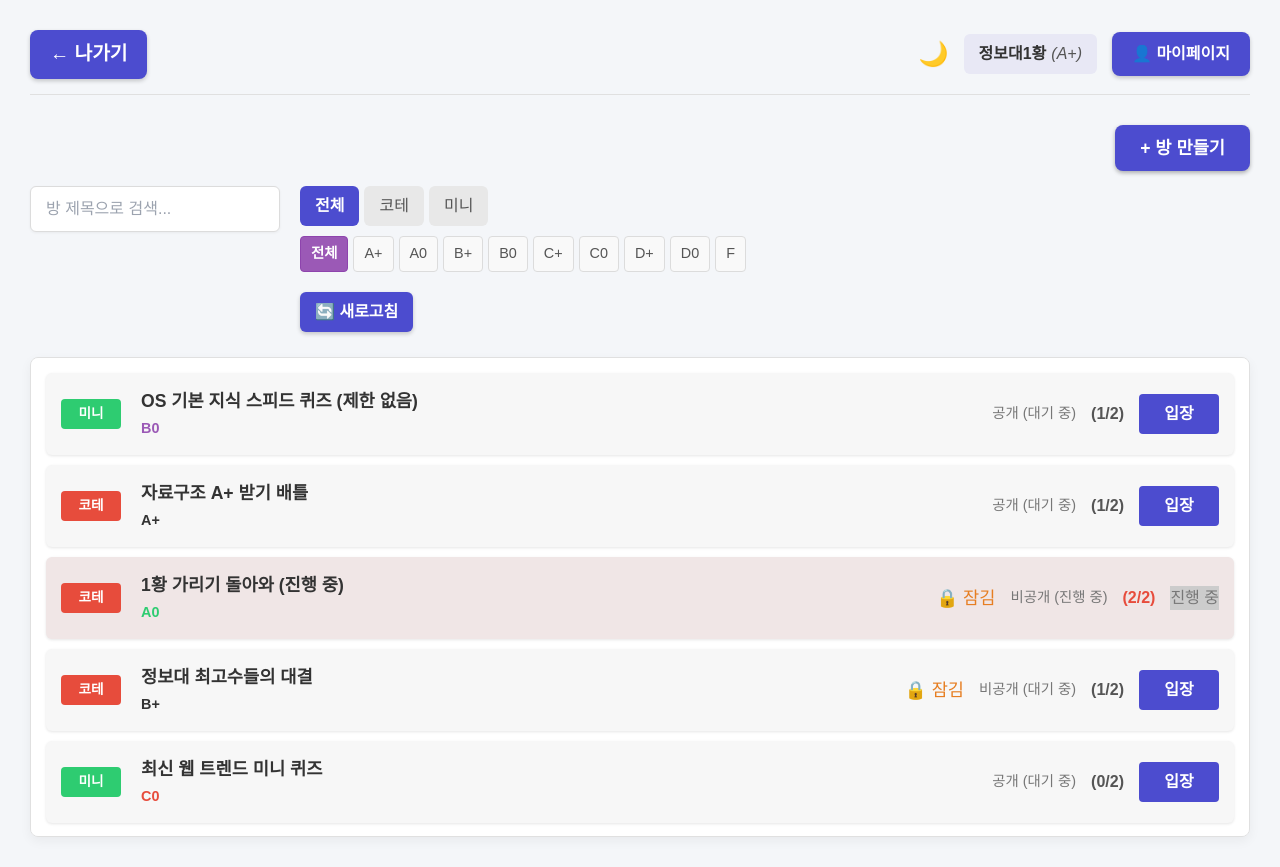
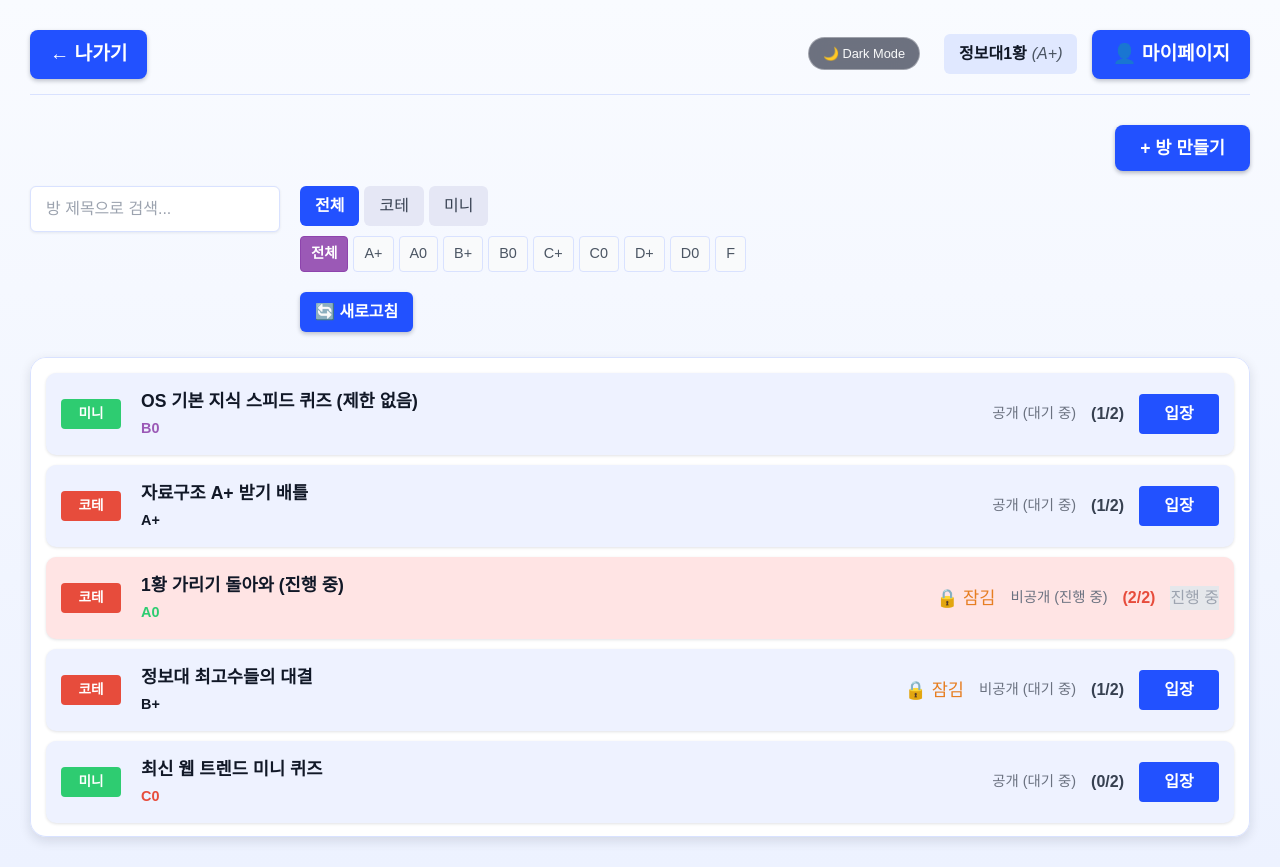
Before and after one commit to InThon-team5/inthon, a React (Vite) app: page /lobby in a window 1280 px wide. Built offline with nearby package versions, Linux system fonts and the light colour scheme; the HTML template or start-up script is replaced by a standard one.

Commit message:
feat: 디자인 통일

```diff
--- a/src/pages/LobbyPage.tsx
+++ b/src/pages/LobbyPage.tsx
@@ -281,9 +281,10 @@
                 <div className="header-spacer"></div>
 
                 {/* ☀️/🌙 다크 모드 토글 버튼 */}
-                <button className="dark-mode-toggle" onClick={() => setDarkMode(!darkMode)}>
-                    {darkMode ? '☀️' : '🌙'}
+                <button className="theme-toggle-btn-lobby" onClick={() => setDarkMode(!darkMode)}>
+                    {darkMode  ? "☀ Light Mode" : "🌙 Dark Mode"}
                 </button>
+
 
                 {/* ⭐ 사용자 정보 표시 영역 */}
                 {userInfo.isLoggedIn ? (
--- a/src/pages/lobbypage.css
+++ b/src/pages/lobbypage.css
@@ -1,9 +1,12 @@
 /* LobbyPage.css */
 
+/* 공통으로 쓸 메인 파란색 */
+:root {
+  --primary-blue: #2251ff;      /* RANK A0 글자색에 맞춘 파랑 */
+  --primary-blue-dark: #1a3ecc; /* hover용 살짝 더 진한 파랑 */
+}
+
 /* -------------------- 전역 스타일 및 컨테이너 -------------------- */
-/*
-**주의: html, body, #root 스타일은 메인 페이지의 다크 배경을 위해 의도적으로 제거되었습니다.**
-*/
 
 .lobby-container {
   max-width: none;
@@ -11,25 +14,24 @@
   min-height: 100vh;
   margin: 0;
   padding: 30px;
-  /* 로비 페이지만 밝은 배경색을 유지 */
-  background-color: #f4f6f9;
+  background: linear-gradient(180deg, #f9fbff, #edf2ff);
   border-radius: 0;
   box-shadow: none;
-  /* 기본 텍스트 색상을 어두운 색으로 변경 */
-  color: #333333;
+  color: #111827;
   font-family: 'Arial', sans-serif;
   box-sizing: border-box;
-  transition: background-color 0.3s, color 0.3s, background 0.5s ease; /* 그라데이션 전환 애니메이션 추가 */
+  transition: background-color 0.3s, color 0.3s, background 0.5s ease;
 }
 
-/* 🌙 다크 모드 오버라이드: 두 번째 이미지와 유사한 배경 적용 */
 .lobby-container.dark-mode {
-  /* ⭐ 핵심 수정: 어둡고 깊이 있는 남색 계열 그라데이션 */
-  background: linear-gradient(135deg, #22243d, #1a1c30);
-  color: #e0e0e0; /* 밝은 텍스트 */
+  background:
+    radial-gradient(circle at 0% 0%, #141f48 0, transparent 45%),
+    radial-gradient(circle at 100% 0%, #35134d 0, transparent 45%),
+    #050814;
+  color: #f9fbff;
 }
 
-/* -------------------- 헤더 최종 수정 영역 -------------------- */
+/* -------------------- 헤더 -------------------- */
 
 .lobby-header-final {
   display: flex;
@@ -37,39 +39,42 @@
   align-items: center;
   margin-bottom: 30px;
   padding-bottom: 15px;
-  /* 경계선을 밝은 모드에 맞게 연한 회색으로 변경 */
-  border-bottom: 1px solid #e0e0e0;
+  border-bottom: 1px solid #d9e2ff;
 }
 
-/* 🌙 다크 모드 오버라이드 */
 .lobby-container.dark-mode .lobby-header-final {
-  border-bottom: 1px solid rgba(255, 255, 255, 0.15); /* 밝은 배경에 대비되는 연한 흰색 경계선 */
+  border-bottom: 1px solid rgba(255, 255, 255, 0.15);
 }
 
 .header-spacer {
   flex-grow: 1;
 }
 
-/* 나가기 버튼 스타일 (왼쪽) - 파란색 악센트와 통일 */
-.exit-btn {
-  background-color: #4c4ccf; /* 메인 악센트 색상 */
-  color: white; /* 텍스트 흰색 */
-  border: none; /* 경계선 제거 */
+/* 나가기 / 마이페이지 버튼 – 전부 RANK 파랑 */
+
+.exit-btn,
+.mypage-btn {
+  background-color: var(--primary-blue);
+  color: white;
+  border: none;
   padding: 10px 20px;
   border-radius: 8px;
   cursor: pointer;
   font-weight: bold;
-  transition: background-color 0.2s, border-color 0.2s;
-  box-shadow: 0 2px 4px rgba(0, 0, 0, 0.2); /* 마이페이지 버튼과 동일한 그림자 */
+  transition: background-color 0.2s, border-color 0.2s, transform 0.15s ease-out;
+  box-shadow: 0 2px 4px rgba(15, 23, 42, 0.25);
   font-size: 1.2em;
 }
 
-.exit-btn:hover {
-  background-color: #3d3d9f; /* 마이페이지 버튼과 동일한 호버 색상 */
-  border-color: transparent; /* 호버 시 경계선 투명 */
+.exit-btn:hover,
+.mypage-btn:hover {
+  background-color: var(--primary-blue-dark);
+  border-color: transparent;
+  transform: translateY(-1px);
 }
 
-/* ⭐ 사용자 정보 표시 영역 스타일 */
+/* ⭐ 사용자 정보 표시 */
+
 .user-info-display {
   padding: 8px 15px;
   border-radius: 6px;
@@ -79,55 +84,51 @@
   display: flex;
   align-items: center;
   gap: 5px;
-  /* 기본 스타일을 더 부드러운 배경으로 변경 */
-  background-color: #e8e8f5;
-  color: #333333;
+  background-color: #e0e8ff;
+  color: #111827;
   transition: background-color 0.3s, color 0.3s;
 }
 
-/* 🌙 다크 모드 오버라이드 */
 .lobby-container.dark-mode .user-info-display {
-  background-color: #333652;
-  color: #e0e0e0; /* 밝은 텍스트 */
-  box-shadow: 0 0 10px rgba(0, 0, 0, 0.3);
+  background-color: #111827;
+  color: #f9fbff;
+  box-shadow: 0 0 10px rgba(0, 0, 0, 0.5);
 }
 
 .user-info-display .user-nickname {
-  color: #333333; /* 어두운 텍스트 */
+  color: #111827;
 }
 .lobby-container.dark-mode .user-info-display .user-nickname {
-  color: #ffffff; /* 밝은 텍스트 */
+  color: #ffffff;
 }
-
 
 .user-info-display .user-tier {
   font-style: italic;
   font-weight: normal;
-  color: #555555; /* 약간 더 연한 텍스트 */
+  color: #4b5563;
 }
 .lobby-container.dark-mode .user-info-display .user-tier {
-  color: #aaaaaa; /* 밝은 텍스트 */
+  color: #9ca3af;
 }
 
 .user-info-display.not-logged-in {
-  background-color: #ff8080; /* 눈에 띄는 붉은색 유지 */
+  background-color: #ff8080;
   color: white;
 }
 .lobby-container.dark-mode .user-info-display.not-logged-in {
-  background-color: #a72d2d; /* 더 어두운 붉은색 */
+  background-color: #a72d2d;
 }
 
-/* 티어별 배경색 (A+일 때만 강조) */
 .user-info-display.tier-a\\+ {
-  background-color: #ffe082; /* 연한 노란색/금색 계열 */
-  color: #333333;
+  background-color: #ffe082;
+  color: #111827;
 }
 .user-info-display.tier-a\\+ .user-nickname,
 .user-info-display.tier-a\\+ .user-tier {
-  color: #333333;
+  color: #111827;
 }
 .lobby-container.dark-mode .user-info-display.tier-a\\+ {
-  background-color: #9c6c00; /* 어두운 노란색/금색 계열 */
+  background-color: #9c6c00;
   color: #ffffff;
 }
 .lobby-container.dark-mode .user-info-display.tier-a\\+ .user-nickname,
@@ -135,66 +136,37 @@
   color: #ffffff;
 }
 
-/* 마이페이지 버튼 스타일 (가장 오른쪽) - 메인 악센트와 통일 */
-.mypage-btn {
-  background-color: #4c4ccf; /* 메인 악센트 색상 */
-  color: white;
-  border: none;
-  padding: 10px 20px;
-  border-radius: 8px;
-  cursor: pointer;
-  font-weight: bold;
-  transition: background-color 0.2s;
-  box-shadow: 0 2px 4px rgba(0, 0, 0, 0.2);
-}
-
-.mypage-btn:hover {
-  background-color: #3d3d9f;
-}
-
-/* 다크 모드 토글 버튼 스타일 */
-.dark-mode-toggle {
-  background: none;
-  border: none;
-  font-size: 1.5em;
-  cursor: pointer;
-  margin-right: 15px;
-  color: #4c4ccf; /* 기본 색상 */
-  transition: color 0.3s;
-}
-
-.lobby-container.dark-mode .dark-mode-toggle {
-  color: #a3a3ff; /* 다크 모드에서의 색상 */
-}
+/* 다크 모드 토글 아이콘 색 */
 
 
-/* -------------------- 방 만들기 버튼 독립 영역 (아래로 내림) -------------------- */
+/* -------------------- 방 만들기 버튼 -------------------- */
+
 .create-room-area {
   display: flex;
   justify-content: flex-end;
   margin-bottom: 15px;
 }
 
-/* 방 만들기 버튼 - 메인 악센트 색상 */
 .large-create-btn {
-  background-color: #4c4ccf; /* 메인 버튼 강조 */
+  background-color: var(--primary-blue);
   color: white;
   border: none;
   padding: 10px 25px;
   border-radius: 8px;
   cursor: pointer;
   font-weight: bold;
-  transition: background-color 0.2s;
-  box-shadow: 0 2px 4px rgba(0, 0, 0, 0.3);
+  transition: background-color 0.2s, transform 0.15s ease-out;
+  box-shadow: 0 2px 4px rgba(15, 23, 42, 0.3);
   font-size: 1.1em;
 }
 
 .large-create-btn:hover {
-  background-color: #3d3d9f;
+  background-color: var(--primary-blue-dark);
+  transform: translateY(-1px);
 }
 
+/* -------------------- 검색 및 필터 -------------------- */
 
-/* -------------------- 검색 및 필터 영역 (이하 동일) -------------------- */
 .search-filter-area {
   display: flex;
   justify-content: space-between;
@@ -202,25 +174,23 @@
   margin-bottom: 25px;
 }
 
-/* 검색창 스타일 - 밝은 배경에 맞게 조정 */
 .search-input {
   width: 250px;
   padding: 10px 15px;
-  border: 1px solid #dcdcdc;
+  border: 1px solid #d9e2ff;
   border-radius: 6px;
-  background-color: white; /* 흰색 배경 */
-  color: #333333; /* 어두운 텍스트 */
+  background-color: #ffffff;
+  color: #111827;
   margin-right: 20px;
-  box-shadow: 0 1px 3px rgba(0, 0, 0, 0.05);
+  box-shadow: 0 1px 3px rgba(15, 23, 42, 0.08);
   transition: background-color 0.3s, color 0.3s, border-color 0.3s;
 }
 
-/* 🌙 다크 모드 오버라이드 */
 .lobby-container.dark-mode .search-input {
-  background-color: #333652;
-  color: #e0e0e0; /* 밝은 텍스트 */
-  border-color: #555577;
-  box-shadow: 0 1px 3px rgba(0, 0, 0, 0.4);
+  background-color: #111827;
+  color: #e5e7eb;
+  border-color: rgba(148, 163, 184, 0.8);
+  box-shadow: 0 1px 3px rgba(0, 0, 0, 0.7);
 }
 
 .filter-group {
@@ -237,10 +207,9 @@
   align-items: center;
 }
 
-/* 일반 필터 버튼 - 밝은 배경에 맞게 조정 */
 .filter-btn {
-  background-color: #e8e8e8;
-  color: #555555;
+  background-color: #e5e7f5;
+  color: #374151;
   border: none;
   padding: 8px 15px;
   border-radius: 6px;
@@ -248,31 +217,32 @@
   transition: background-color 0.2s, color 0.2s;
 }
 
-/* 🌙 다크 모드 오버라이드 */
-.lobby-container.dark-mode .filter-btn:not(.active) {
-  background-color: #333652;
-  color: #e0e0e0;
-}
-.lobby-container.dark-mode .filter-btn:hover:not(.active) {
-  background-color: #444866; /* 호버 시 색상 강조 */
+.filter-btn:hover {
+  background-color: #d4d7f0;
 }
 
-.filter-btn:hover {
-  background-color: #dcdcdc;
-}
+/* ✅ 활성화된 필터 버튼도 RANK 파랑 */
 
-/* 활성화된 필터 버튼 - 메인 악센트 색상 (모드와 관계없이 유지) */
 .filter-btn.active {
-  background-color: #4c4ccf; /* 메인 악센트 색상 */
+  background-color: var(--primary-blue);
   color: white;
   font-weight: bold;
 }
 
-/* 학점 필터 버튼 - 밝은 배경에 맞게 조정 */
+.lobby-container.dark-mode .filter-btn:not(.active) {
+  background-color: #111827;
+  color: #e5e7eb;
+}
+.lobby-container.dark-mode .filter-btn:hover:not(.active) {
+  background-color: #1f2937;
+}
+
+/* 학점 필터 버튼 */
+
 .grade-btn {
-  background-color: #f9f9f9;
-  color: #555555;
-  border: 1px solid #dcdcdc;
+  background-color: #f9fafb;
+  color: #4b5563;
+  border: 1px solid #d9e2ff;
   padding: 6px 10px;
   border-radius: 4px;
   cursor: pointer;
@@ -280,17 +250,20 @@
   transition: background-color 0.2s, color 0.2s, border-color 0.2s;
 }
 
-/* 🌙 다크 모드 오버라이드 */
+.grade-btn:hover:not(.active) {
+  background-color: #e5e7f5;
+}
+
 .lobby-container.dark-mode .grade-btn:not(.active) {
-  background-color: #282a45;
-  color: #e0e0e0;
-  border-color: #555577;
+  background-color: #111827;
+  color: #e5e7eb;
+  border-color: rgba(148, 163, 184, 0.8);
 }
 .lobby-container.dark-mode .grade-btn:hover:not(.active) {
-  background-color: #333652;
+  background-color: #1f2937;
 }
 
-/* 활성화된 학점 필터 버튼 - 색상 유지 (보라색 계열) */
+/* 활성 학점 버튼은 보라색 유지 */
 .grade-btn.active {
   background-color: #9b59b6;
   color: white;
@@ -298,14 +271,11 @@
   border-color: #8e44ad;
 }
 
-.grade-btn:hover:not(.active) {
-  background-color: #e8e8e8;
-}
+/* 새로고침 버튼 – 파랑 */
 
-/* 새로고침 버튼 - 파란색으로 통일 */
 .refresh-btn {
-  background-color: #4c4ccf; /* 파란색으로 변경 */
-  color: white; /* 텍스트 흰색 */
+  background-color: var(--primary-blue);
+  color: white;
   border: none;
   padding: 8px 15px;
   border-radius: 6px;
@@ -313,87 +283,76 @@
   font-weight: bold;
   align-self: flex-start;
   margin-top: 10px;
-  transition: background-color 0.2s;
-  box-shadow: 0 2px 4px rgba(0, 0, 0, 0.2); /* 통일된 그림자 */
+  transition: background-color 0.2s, transform 0.15s ease-out;
+  box-shadow: 0 2px 4px rgba(15, 23, 42, 0.25);
 }
 
 .refresh-btn:hover {
-  background-color: #3d3d9f; /* 파란색 호버 */
+  background-color: var(--primary-blue-dark);
+  transform: translateY(-1px);
 }
 
+/* -------------------- 방 목록 -------------------- */
 
-/* -------------------- 방 목록 (Room List) -------------------- */
 .room-list-container {
-  /* 흰색 배경 */
-  background-color: white;
-  border-radius: 8px;
+  background-color: #ffffff;
+  border-radius: 16px;
   padding: 15px;
   max-height: 60vh;
   overflow-y: auto;
-  box-shadow: 0 4px 12px rgba(0, 0, 0, 0.05); /* 은은한 그림자 */
-  border: 1px solid #e0e0e0;
+  box-shadow: 0 4px 12px rgba(15, 23, 42, 0.12);
+  border: 1px solid #d9e2ff;
   transition: background-color 0.3s, border-color 0.3s, box-shadow 0.3s;
 }
 
-/* 🌙 다크 모드 오버라이드 */
 .lobby-container.dark-mode .room-list-container {
-  background-color: #282a45;
-  border-color: #555577;
-  box-shadow: 0 4px 12px rgba(0, 0, 0, 0.8); /* 그림자 진하게 */
+  background-color: #080c20;
+  border-color: rgba(255, 255, 255, 0.08);
+  box-shadow: 0 4px 16px rgba(0, 0, 0, 0.9);
 }
 
-/* 스크롤바 스타일링 - 밝은 배경에 맞게 조정 */
 .room-list-container::-webkit-scrollbar {
   width: 8px;
 }
 .room-list-container::-webkit-scrollbar-thumb {
-  background: #cccccc;
+  background: #cbd5f5;
   border-radius: 10px;
 }
-/* 🌙 다크 모드 오버라이드 */
 .lobby-container.dark-mode .room-list-container::-webkit-scrollbar-thumb {
-  background: #777799;
+  background: #4b5563;
 }
 
-/* 방 목록 아이템 - 밝은 배경에 맞게 조정 */
 .room-item {
   display: flex;
   align-items: center;
   padding: 15px;
   margin-bottom: 10px;
-  background-color: #f7f7f7; /* 연한 회색 배경 */
-  border-radius: 6px;
-  box-shadow: 0 1px 3px rgba(0, 0, 0, 0.1);
-  transition: background-color 0.2s, color 0.2s;
-}
-
-/* 🌙 다크 모드 오버라이드 */
-.lobby-container.dark-mode .room-item {
-  background-color: #333652;
-  box-shadow: 0 1px 3px rgba(0, 0, 0, 0.5);
+  background-color: #eef2ff;
+  border-radius: 10px;
+  box-shadow: 0 1px 3px rgba(15, 23, 42, 0.12);
+  transition: background-color 0.2s, color 0.2s, transform 0.15s ease-out;
 }
 
 .room-item:hover {
-  background-color: #eeeeee;
-}
-/* 🌙 다크 모드 오버라이드 */
-.lobby-container.dark-mode .room-item:hover {
-  background-color: #444866;
+  background-color: #e0e7ff;
+  transform: translateY(-1px);
 }
 
-/* 진행 중인 방 - 약간 어둡고 덜 눈에 띄게 */
-.room-item.playing {
-  background-color: #f0e6e6; /* 연한 붉은색 계열 */
-  opacity: 1;
+.lobby-container.dark-mode .room-item {
+  background-color: #111827;
+  box-shadow: 0 1px 3px rgba(0, 0, 0, 0.6);
 }
-/* 🌙 다크 모드 오버라이드 */
-.lobby-container.dark-mode .room-item.playing {
-  background-color: #503d3d; /* 더 어두운 붉은색 계열 */
-  opacity: 1;
+.lobby-container.dark-mode .room-item:hover {
+  background-color: #1f2937;
 }
 
+.room-item.playing {
+  background-color: #ffe4e4;
+}
+.lobby-container.dark-mode .room-item.playing {
+  background-color: #3b1f2b;
+}
 
-/* 방 타입 태그 (코테/미니) - 색상 유지 */
 .room-type-tag {
   padding: 5px 10px;
   border-radius: 4px;
@@ -405,31 +364,21 @@
   color: white;
 }
 
-.room-type-tag.cote {
-  background-color: #e74c3c;
-}
+.room-type-tag.cote { background-color: #e74c3c; }
+.room-type-tag.mini { background-color: #2ecc71; }
 
-.room-type-tag.mini {
-  background-color: #2ecc71;
-}
-
-.room-details {
-  flex-grow: 1;
-}
+.room-details { flex-grow: 1; }
 
 .room-title {
   font-size: 1.1em;
   font-weight: bold;
   margin-bottom: 4px;
-  color: #333333;
+  color: #111827;
 }
-/* 🌙 다크 모드 오버라이드 */
 .lobby-container.dark-mode .room-title {
-  color: #f0f0f0;
+  color: #f9fbff;
 }
 
-
-/* 학점 티어 정보 스타일링 - 색상 유지 */
 .room-tier-info {
   font-size: 0.9em;
   font-weight: bold;
@@ -441,7 +390,6 @@
 .room-tier-info.c\\+ { color: #e67e22; }
 .room-tier-info.c0 { color: #e74c3c; }
 
-/* 상태 및 액션 영역 */
 .room-status-actions {
   display: flex;
   align-items: center;
@@ -457,112 +405,101 @@
 
 .room-privacy {
   font-size: 0.9em;
-  color: #777777; /* 어두운 텍스트 */
+  color: #6b7280;
 }
-/* 🌙 다크 모드 오버라이드 */
 .lobby-container.dark-mode .room-privacy {
-  color: #aaaaaa;
+  color: #9ca3af;
 }
-
 
 .room-players {
   font-size: 1em;
   font-weight: bold;
-  color: #555555;
+  color: #374151;
 }
-/* 🌙 다크 모드 오버라이드 */
 .lobby-container.dark-mode .room-players {
-  color: #cccccc;
+  color: #e5e7eb;
 }
 
-.room-players.full {
-  color: #e74c3c;
-}
+.room-players.full { color: #e74c3c; }
 
-/* 입장 버튼 - 파란색으로 통일 */
+/* 입장 버튼 – 파랑 */
+
 .action-btn.enter {
-  background-color: #4c4ccf; /* 파란색으로 변경 */
-  color: white; /* 텍스트 흰색 */
-  border: none; /* 경계선 제거 */
+  background-color: var(--primary-blue);
+  color: white;
+  border: none;
   padding: 8px 18px;
   border-radius: 4px;
   font-weight: bold;
   cursor: pointer;
-  transition: background-color 0.2s;
+  transition: background-color 0.2s, transform 0.15s ease-out;
   min-width: 80px;
 }
 
 .action-btn.enter:hover:not(:disabled) {
-  background-color: #3d3d9f; /* 파란색 호버 */
+  background-color: var(--primary-blue-dark);
+  transform: translateY(-1px);
 }
 
-/* 비활성화 버튼 - 밝은 배경에 맞게 조정 */
-.action-btn.disabled, .action-btn.in-progress {
-  background-color: #cccccc;
-  color: #777777;
+.action-btn.disabled,
+.action-btn.in-progress {
+  background-color: #e5e7eb;
+  color: #9ca3af;
   cursor: not-allowed;
 }
-/* 🌙 다크 모드 오버라이드 */
 .lobby-container.dark-mode .action-btn.disabled,
 .lobby-container.dark-mode .action-btn.in-progress {
-  background-color: #777799;
-  color: #aaaaaa;
+  background-color: #4b5563;
+  color: #d1d5db;
 }
 
 .private-room-guide {
   margin-top: 15px;
   font-size: 0.9em;
-  color: #999999;
+  color: #9ca3af;
   text-align: right;
   font-style: italic;
 }
-/* 🌙 다크 모드 오버라이드 */
 .lobby-container.dark-mode .private-room-guide {
-  color: #aaaaaa;
+  color: #d1d5db;
 }
 
+/* -------------------- 모달 -------------------- */
 
-/* -------------------- 모달 스타일 -------------------- */
 .modal-overlay {
   position: fixed;
   top: 0;
   left: 0;
   right: 0;
   bottom: 0;
-  /* 배경을 약간 밝게 조정 */
-  background-color: rgba(0, 0, 0, 0.5);
+  background-color: rgba(0, 0, 0, 0.55);
   display: flex;
   justify-content: center;
   align-items: center;
   z-index: 1000;
 }
 
-/* 방 만들기 모달 - 밝은 배경으로 변경 */
 .create-room-modal {
-  background-color: white;
+  background-color: #ffffff;
   padding: 30px;
-  border-radius: 10px;
+  border-radius: 16px;
   width: 450px;
-  box-shadow: 0 5px 20px rgba(0, 0, 0, 0.3);
+  box-shadow: 0 5px 20px rgba(15, 23, 42, 0.25);
   transition: background-color 0.3s, color 0.3s;
 }
-/* 🌙 다크 모드 오버라이드 */
 .lobby-container.dark-mode .create-room-modal {
-  background-color: #282a45;
+  background-color: #080c20;
 }
 
-
 .create-room-modal h2 {
-  color: #333333;
+  color: #111827;
   font-size: 1.5em;
   margin-bottom: 25px;
   padding-bottom: 10px;
-  /* 경계선을 밝은 모드에 맞게 연한 회색으로 변경 */
-  border-bottom: 1px solid #dcdcdc;
+  border-bottom: 1px solid #d9e2ff;
 }
-/* 🌙 다크 모드 오버라이드 */
 .lobby-container.dark-mode .create-room-modal h2 {
-  color: #f0f0f0;
+  color: #f9fbff;
   border-bottom: 1px solid rgba(255, 255, 255, 0.2);
 }
 
@@ -571,30 +508,26 @@
   margin-top: 15px;
   margin-bottom: 5px;
   font-weight: bold;
-  color: #555555;
+  color: #374151;
 }
-/* 🌙 다크 모드 오버라이드 */
 .lobby-container.dark-mode .modal-content-area label.input-label {
-  color: #aaaaaa;
+  color: #e5e7eb;
 }
 
-
-/* 입력 필드 - 밝은 배경에 맞게 조정 */
 .input-field {
   width: 100%;
   padding: 10px;
   margin-bottom: 10px;
-  border: 1px solid #cccccc;
+  border: 1px solid #d9e2ff;
   border-radius: 5px;
-  background-color: #f9f9f9;
-  color: #333333;
+  background-color: #f9fafb;
+  color: #111827;
   transition: background-color 0.3s, color 0.3s, border-color 0.3s;
 }
-/* 🌙 다크 모드 오버라이드 */
 .lobby-container.dark-mode .input-field {
-  background-color: #333652;
-  color: #f0f0f0;
-  border-color: #555577;
+  background-color: #111827;
+  color: #f9fbff;
+  border-color: rgba(148, 163, 184, 0.8);
 }
 
 .type-selector {
@@ -603,32 +536,30 @@
   margin-bottom: 15px;
 }
 
-/* 타입 버튼 - 밝은 배경에 맞게 조정 */
 .type-btn {
   flex-grow: 1;
   padding: 10px;
   border: none;
   border-radius: 6px;
-  background-color: #e8e8e8;
-  color: #555555;
+  background-color: #e5e7f5;
+  color: #374151;
   cursor: pointer;
   transition: background-color 0.2s;
 }
 
 .type-btn:hover {
-  background-color: #dcdcdc;
+  background-color: #d4d7f0;
 }
 
-/* 🌙 다크 모드 오버라이드 */
 .lobby-container.dark-mode .type-btn:not(.active) {
-  background-color: #333652;
-  color: #e0e0e0;
+  background-color: #111827;
+  color: #e5e7eb;
 }
 .lobby-container.dark-mode .type-btn:hover:not(.active) {
-  background-color: #444866;
+  background-color: #1f2937;
 }
 
-/* 활성화된 타입 버튼 - 보라색 계열 유지 */
+/* 활성 타입 버튼은 그대로 보라색 */
 .type-btn.active {
   background-color: #9b59b6;
   color: white;
@@ -654,10 +585,8 @@
   justify-content: flex-end;
   gap: 15px;
   padding-top: 15px;
-  /* 경계선을 밝은 모드에 맞게 연한 회색으로 변경 */
-  border-top: 1px solid #dcdcdc;
+  border-top: 1px solid #d9e2ff;
 }
-/* 🌙 다크 모드 오버라이드 */
 .lobby-container.dark-mode .modal-actions {
   border-top: 1px solid rgba(255, 255, 255, 0.2);
 }
@@ -670,7 +599,7 @@
   cursor: pointer;
 }
 
-/* 생성 버튼 - 초록색 계열 유지 */
+/* 생성 / 취소 버튼 색은 그대로 (초록/빨강) */
 .create-btn {
   background-color: #2ecc71;
   color: white;
@@ -679,8 +608,6 @@
   background-color: #27ae60;
 }
 
-
-/* 취소 버튼 - 붉은색 계열 유지 */
 .cancel-btn {
   background-color: #e74c3c;
   color: white;
@@ -689,8 +616,8 @@
   background-color: #c0392b;
 }
 
+/* 토글 스위치 */
 
-/* 토글 스위치 (밝은 모드에 맞게 조정) */
 .toggle-switch {
   position: relative;
   display: inline-block;
@@ -711,14 +638,12 @@
   left: 0;
   right: 0;
   bottom: 0;
-  background-color: #ccc;
-  -webkit-transition: .4s;
-  transition: .4s;
+  background-color: #cbd5f5;
+  transition: 0.4s;
   border-radius: 24px;
 }
-/* 🌙 다크 모드 오버라이드 */
 .lobby-container.dark-mode .slider:not(input:checked + .slider) {
-  background-color: #666;
+  background-color: #4b5563;
 }
 
 .slider:before {
@@ -729,62 +654,74 @@
   left: 4px;
   bottom: 4px;
   background-color: white;
-  -webkit-transition: .4s;
-  transition: .4s;
+  transition: 0.4s;
   border-radius: 50%;
 }
 
 input:checked + .slider {
-  /* 이미지의 파란색 계열에 가깝게 */
-  background-color: #4c4ccf;
+  background-color: var(--primary-blue);
 }
 
 input:focus + .slider {
-  box-shadow: 0 0 1px #4c4ccf;
+  box-shadow: 0 0 1px var(--primary-blue);
 }
 
 input:checked + .slider:before {
-  -webkit-transform: translateX(16px);
-  -ms-transform: translateX(16px);
   transform: translateX(16px);
 }
 
-/* 비밀번호 입력 모달 스타일 - 밝은 배경으로 변경 */
+/* 비밀번호 모달 */
+
 .password-modal {
-  background-color: white;
+  background-color: #ffffff;
   padding: 30px;
-  border-radius: 10px;
+  border-radius: 16px;
   width: 350px;
-  box-shadow: 0 5px 20px rgba(0, 0, 0, 0.3);
+  box-shadow: 0 5px 20px rgba(15, 23, 42, 0.25);
   text-align: left;
   transition: background-color 0.3s, color 0.3s;
 }
-/* 🌙 다크 모드 오버라이드 */
 .lobby-container.dark-mode .password-modal {
-  background-color: #282a45;
+  background-color: #080c20;
 }
 
 .password-modal h2 {
-  color: #333333;
+  color: #111827;
   font-size: 1.5em;
   margin-bottom: 15px;
   padding-bottom: 10px;
-  border-bottom: 1px solid #dcdcdc;
+  border-bottom: 1px solid #d9e2ff;
   text-align: center;
 }
-/* 🌙 다크 모드 오버라이드 */
 .lobby-container.dark-mode .password-modal h2 {
-  color: #f0f0f0;
+  color: #f9fbff;
   border-bottom: 1px solid rgba(255, 255, 255, 0.2);
 }
 
 .room-title-display {
-  color: #777777;
+  color: #6b7280;
   margin-bottom: 20px;
   font-size: 0.9em;
   text-align: center;
 }
-/* 🌙 다크 모드 오버라이드 */
 .lobby-container.dark-mode .room-title-display {
-  color: #aaaaaa;
+  color: #d1d5db;
 }
+.theme-toggle-btn-lobby {
+  position: absolute;
+  right: 360px;
+  top: 37px;
+  z-index: 2;
+  padding: 6px 14px;
+  font-size: 0.8rem;
+  border-radius: 999px;
+  border: 1px solid rgba(255, 255, 255, 0.35);
+  background: rgba(15, 23, 42, 0.6);
+  color: #f9fafb;
+  backdrop-filter: blur(12px);
+  cursor: pointer;
+  display: inline-flex;
+  align-items: center;
+  gap: 6px;
+  transition: all 0.16s ease-out;
+}
```
Also changed, not shown: src/pages/BattlePage.css (+35 -30 lines).
